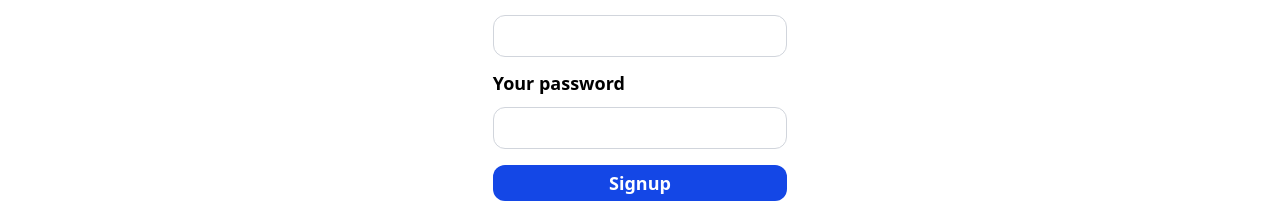
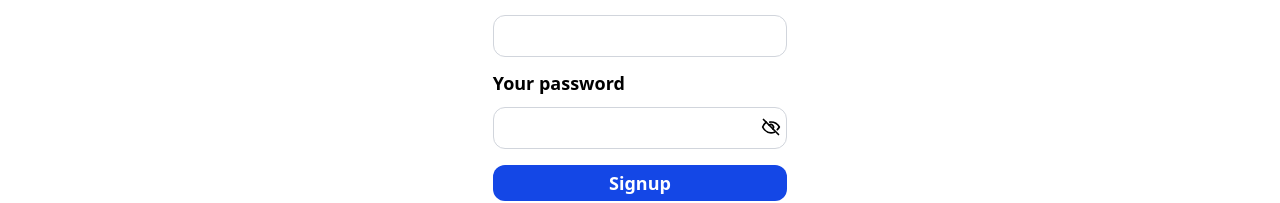
Before and after one commit to mayankrawat45/INoto, a React (Vite) app in the folder Frontend/: page /#/signup in a window 1280 px wide. Shown: the part 247-450 px from the top of the page. Built offline with nearby package versions, Linux system fonts and the light colour scheme.

Commit message:
showpassword made in login/signup

```diff
--- a/Frontend/src/components/Login.jsx
+++ b/Frontend/src/components/Login.jsx
@@ -22,7 +22,7 @@ const Login = () => {
       }
     }
 
-    const handleEyeSrc=(e)=>{
+    const Showpassword=(e)=>{
       if(loginRef.current.type==="password"){
           e.target.src='/eye.svg'
           loginRef.current.type="text"
@@ -42,7 +42,7 @@ const Login = () => {
             <input className='px-2 py-2 outline-none border border-gray-300 rounded-xl' type="email" value={form.email} name='email' onChange={handlechange} required/>
         </div>
         <div className='flex flex-col gap-2.5 relative '>
-            <img className='absolute top-[60%] right-[2%]' onClick={handleEyeSrc} src="/eye-slash.svg" width={20} alt="" />
+            <img className='absolute top-[60%] right-[2%]' onClick={Showpassword} src="/eye-slash.svg" width={20} alt="" />
             <label className='font-semibold text-lg' htmlFor="password">Your password</label>
             <input className='px-2 py-2 outline-none border border-gray-300 rounded-xl' name='password' type="password" ref={loginRef} value={form.password} onChange={handlechange} required/>
         </div>
--- a/Frontend/src/components/Signup.jsx
+++ b/Frontend/src/components/Signup.jsx
@@ -1,8 +1,9 @@
-import React, { useState } from 'react'
+import { useRef, useState } from 'react'
 import axios from "axios"
 import { useNavigate } from 'react-router-dom'
 
 const Signup = () => {
+    const Signupref=useRef();
     const Navigate=useNavigate();
     const [form, setform] = useState({name:"",email:"",password:""})
     const handlechange=(e) => {
@@ -21,6 +22,15 @@ const Signup = () => {
       }
     }
 
+    const Showpassword=(e)=>{
+      if(Signupref.current.type==="password"){
+          e.target.src='/eye.svg'
+          Signupref.current.type="text"
+      }else{
+          e.target.src='/eye-slash.svg'
+          Signupref.current.type="password"
+      }
+    }
 
   return (
     <div className='flex flex-col items-center justify-center my-5'>
@@ -34,9 +44,10 @@ const Signup = () => {
             <label className='font-semibold text-lg' htmlFor="email">Your email</label>
             <input className='px-2 py-2 outline-none border border-gray-300 rounded-xl' type="email" value={form.email} name='email' onChange={handlechange} required/>
         </div>
-        <div className='flex flex-col gap-2.5'>
+        <div className='flex flex-col gap-2.5 relative'>
+            <img className='absolute top-[60%] right-[2%]' onClick={Showpassword} src="/eye-slash.svg" width={20} alt="" />
             <label className='font-semibold text-lg' htmlFor="password">Your password</label>
-            <input className='px-2 py-2 outline-none border border-gray-300 rounded-xl' name='password' type="password" value={form.password} onChange={handlechange} required/>
+            <input className='px-2 py-2 outline-none border border-gray-300 rounded-xl' name='password' type="password" value={form.password} ref={Signupref} onChange={handlechange} required/>
         </div>
         <button type='button' className='bg-blue-700 font-semibold text-white text-lg rounded-xl px-4 py-1 my-1' onClick={handlesubmit} >Signup</button>
       </form>
```
